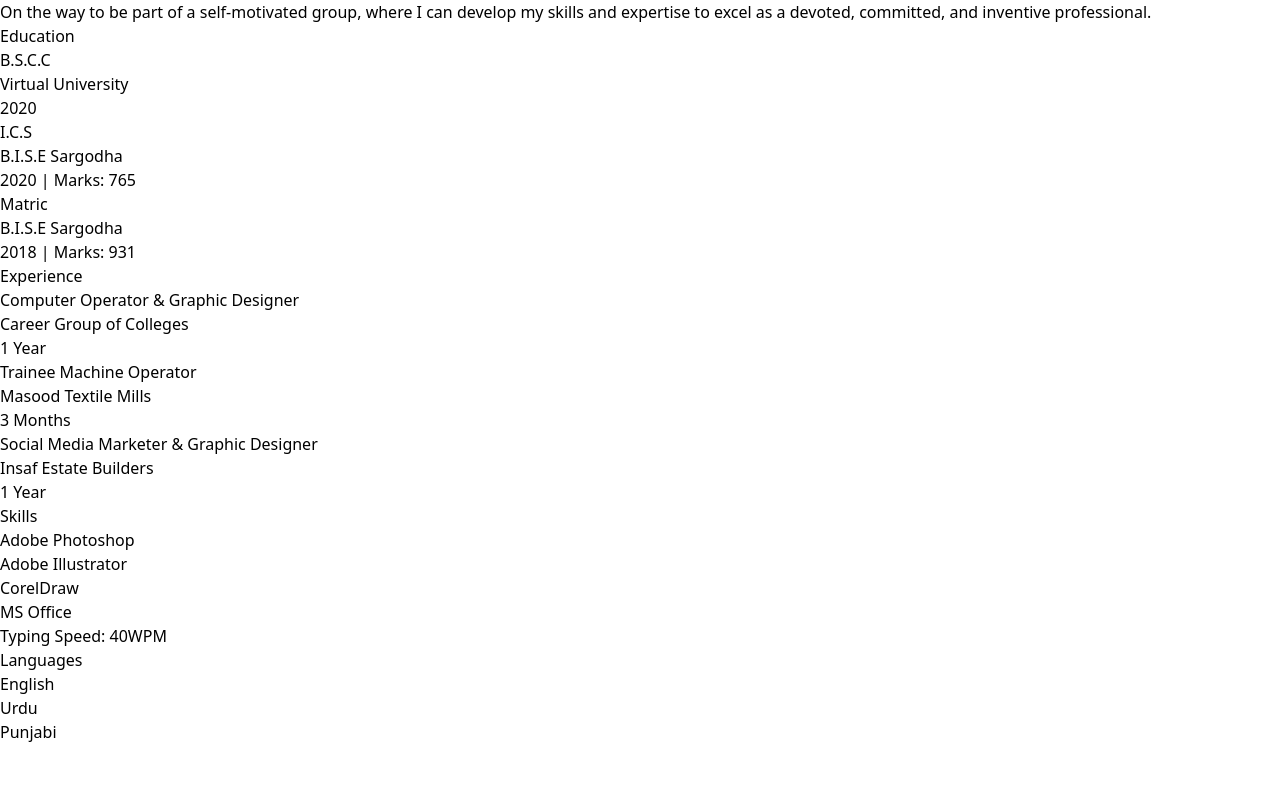
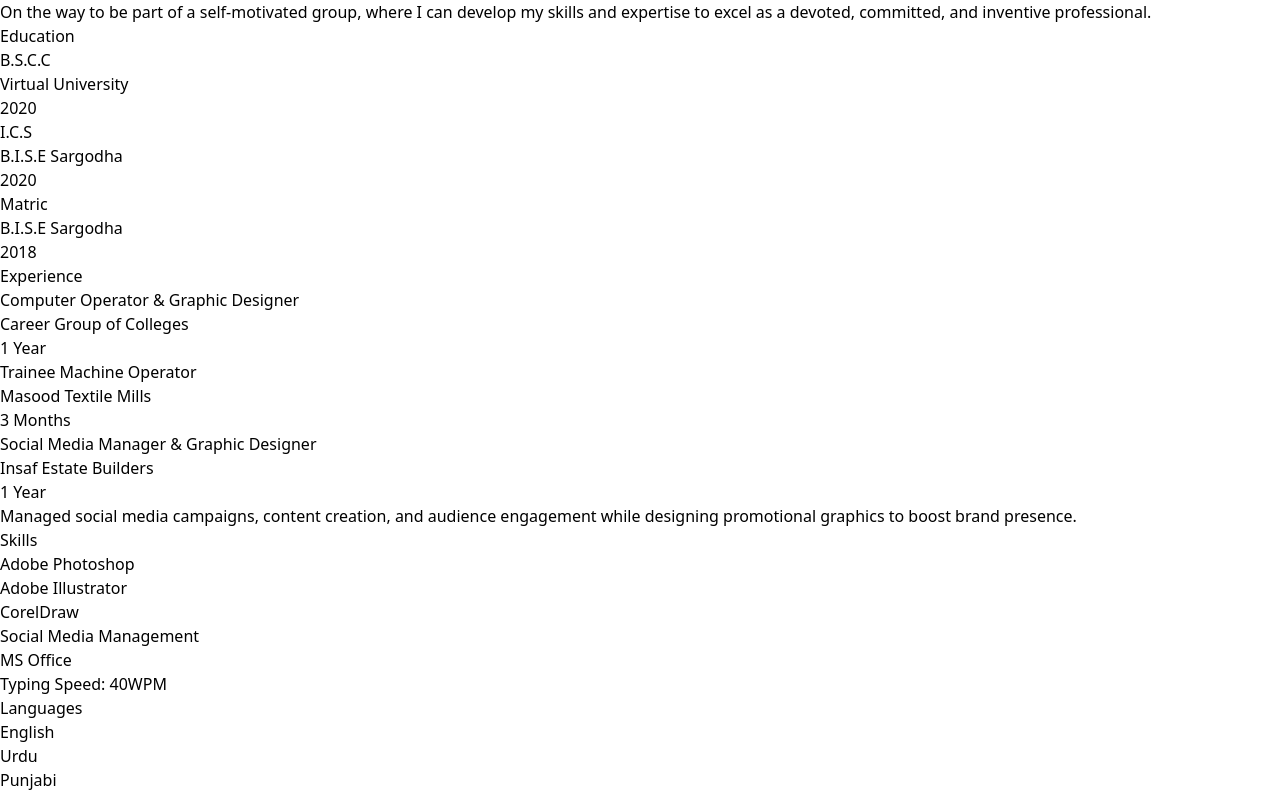
Before and after one commit to shakeelahmadcoder/GFX-Portfolio-Website-, a React (Vite) app: page /resume in a window 1280 px wide. Shown: the part 534-1326 px from the top of the page. Before the commit the page ends 1278 px from the top, so only its background shows below. Built offline with nearby package versions, Linux system fonts and the light colour scheme.

Commit message:
resume content

```diff
--- a/src/components/Pages/Resume.jsx
+++ b/src/components/Pages/Resume.jsx
@@ -15,18 +15,29 @@
   },
   education: [
     { degree: "B.S.C.C", year: "2020", institute: "Virtual University", status: "Continue" },
-    { degree: "I.C.S", year: "2020", institute: "B.I.S.E Sargodha", marks: 765 },
-    { degree: "Matric", year: "2018", institute: "B.I.S.E Sargodha", marks: 931 },
+    { degree: "I.C.S", year: "2020", institute: "B.I.S.E Sargodha" },
+    { degree: "Matric", year: "2018", institute: "B.I.S.E Sargodha" },
   ],
   experience: [
     { title: "Computer Operator & Graphic Designer", organization: "Career Group of Colleges", year: "1 Year" },
-    { title: "Trainee Machine Operator", organization: "Masood Textile Mills", year: "3 Months" },
-    { title: "Social Media Marketer & Graphic Designer", organization: "Insaf Estate Builders", year: "1 Year" },
+    {
+      title: "Trainee Machine Operator",
+      organization: "Masood Textile Mills",
+      year: "3 Months",
+    },
+    {
+      title: "Social Media Manager & Graphic Designer",
+      organization: "Insaf Estate Builders",
+      year: "1 Year",
+      description:
+        "Managed social media campaigns, content creation, and audience engagement while designing promotional graphics to boost brand presence.",
+    },
   ],
   skills: [
     "Adobe Photoshop",
     "Adobe Illustrator",
     "CorelDraw",
+    "Social Media Management",
     "MS Office",
     "Typing Speed: 40WPM",
   ],
@@ -57,9 +68,7 @@
             <li key={idx} className="mb-4">
               <h3 className="font-semibold">{edu.degree}</h3>
               <p className="text-gray-400">{edu.institute}</p>
-              <span className="text-sm text-gray-500">
-                {edu.year} {edu.marks ? `| Marks: ${edu.marks}` : ""}
-              </span>
+              <span className="text-sm text-gray-500">{edu.year}</span>
             </li>
           ))}
         </ul>
@@ -74,6 +83,7 @@
               <h3 className="font-semibold">{exp.title}</h3>
               <p className="text-gray-400">{exp.organization}</p>
               <span className="text-sm text-gray-500">{exp.year}</span>
+              {exp.description && <p className="text-gray-400 mt-2">{exp.description}</p>}
             </li>
           ))}
         </ul>
```
